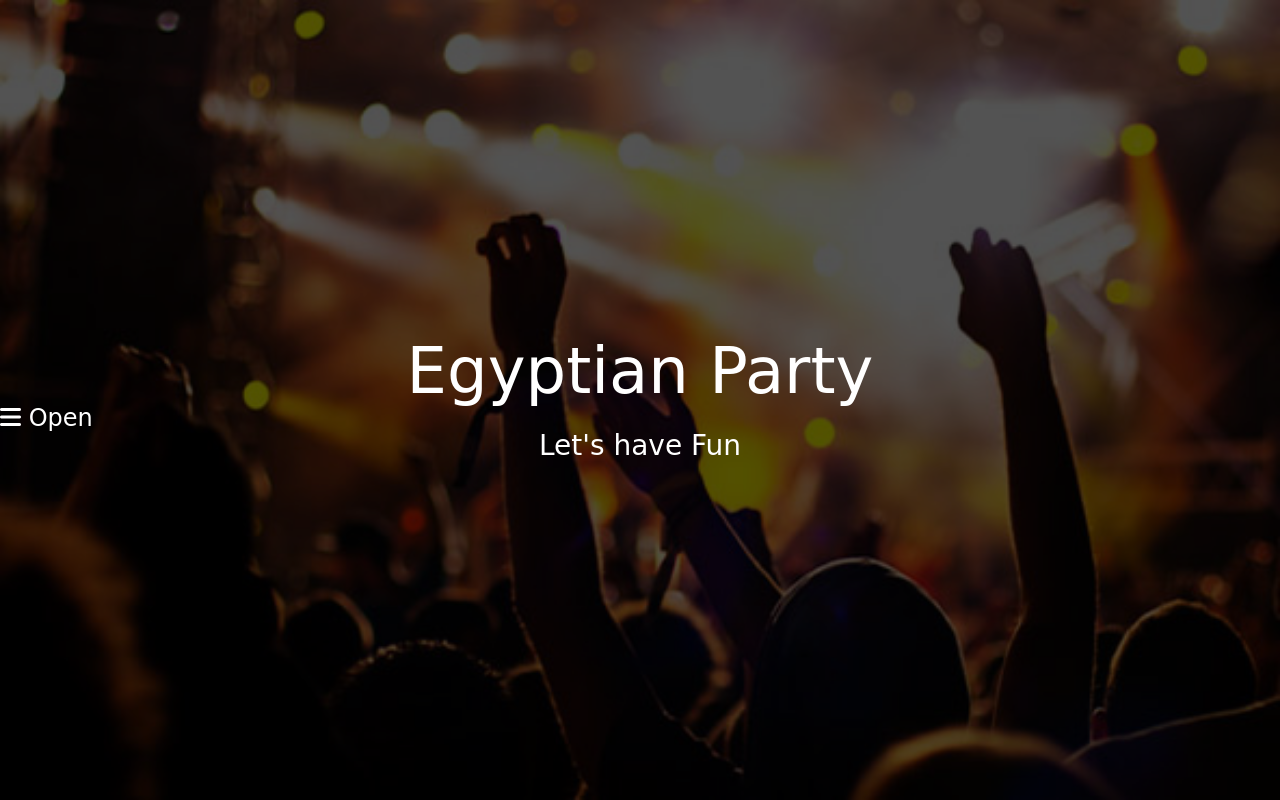
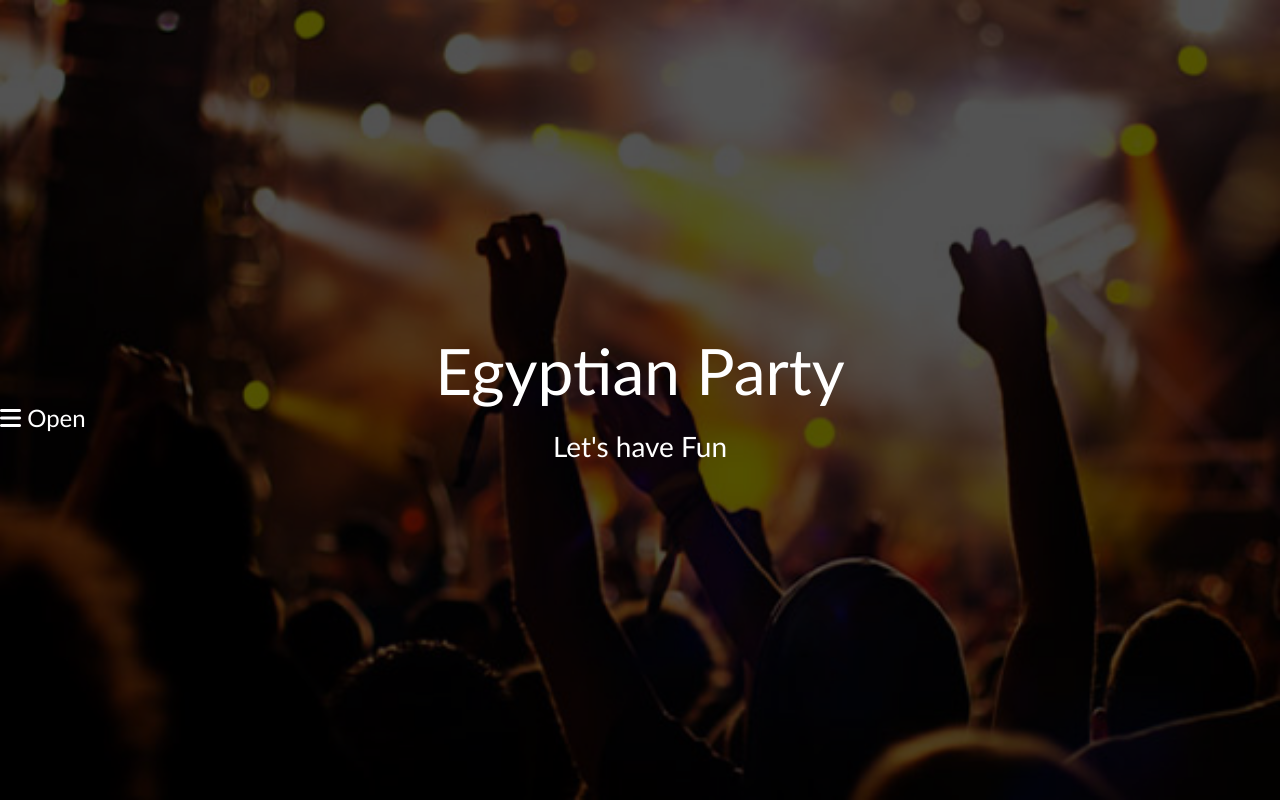
Before and after one commit to Karim7422/egypt-party, a plain HTML site: page index.html in a window 1280 px wide. Shown: the top 800 px of the page. Drawn offline with Linux system fonts and the light colour scheme.

Commit message:
edit font family

```diff
--- a/css/style.css
+++ b/css/style.css
@@ -4,7 +4,7 @@
     box-sizing: border-box;
     list-style-type: none;
     text-decoration: none !important;
-    font-family: cursive;
+    font-family: 'Gill Sans', 'Gill Sans MT', Calibri, 'Trebuchet MS', sans-serif;
 }
 
 a {
```
